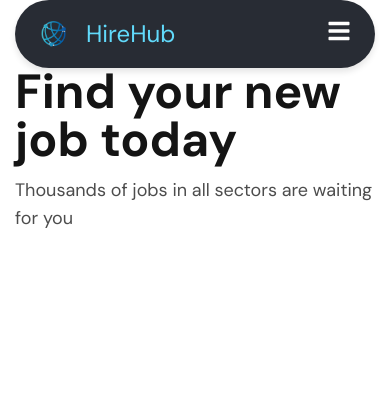
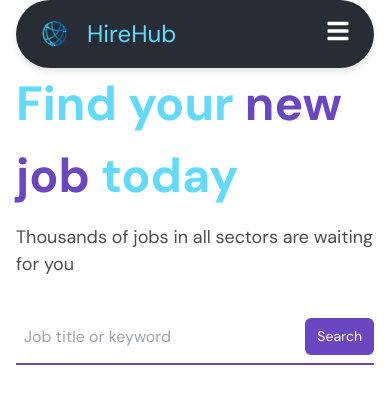
Before and after one commit to ourproject11/Project, a React (Vite) app in the folder job_portal/: page / in a window 390 px wide. Shown: the top 404 px of the page. Built offline with nearby package versions, Linux system fonts and the light colour scheme.

Commit message:
Update banner.jsx component and styling for better responsiveness and aesthetics

```diff
--- /dev/null
+++ b/job_portal/src/components/Banner.css
@@ -0,0 +1,67 @@
+.container {
+    max-width: 1280px;
+    margin-left: auto;
+    margin-right: auto;
+    padding-left: 1rem;
+    padding-right: 1rem;
+  }
+
+  .heading {
+    font-size: 3rem;
+    font-weight: bold;
+    color: var(--primary-color);
+    margin-bottom: 0.75rem;
+  }
+
+  .heading .highlight {
+    color: var(--purple-color);
+  }
+
+  .subheading {
+    font-size: 1.125rem;
+    color: rgba(0, 0, 0, 0.7);
+    margin-bottom: 2rem;
+  }
+
+  .form-container {
+    max-width: 32rem;
+  }
+
+  .form {
+    display: flex;
+    align-items: center;
+    border-bottom: 2px solid var(--purple-color);
+    padding-top: 0.5rem;
+    padding-bottom: 0.5rem;
+  }
+
+  .input {
+    appearance: none;
+    background-color: transparent;
+    border: none;
+    width: 100%;
+    color: #4a5568;
+    margin-right: 0.75rem;
+    padding: 0.25rem 0.5rem;
+    line-height: 1.5;
+  }
+
+  .input:focus {
+    outline: none;
+  }
+
+  .button {
+    flex-shrink: 0;
+    background-color: var(--purple-color);
+    color: white;
+    border: 4px solid var(--purple-color);
+    padding: 0.25rem 0.5rem;
+    border-radius: 0.375rem;
+    text-align: center;
+    font-size: 0.875rem;
+  }
+
+  .button:hover {
+    background-color: var(--purple-dark-color);
+    border-color: var(--purple-dark-color);
+  }
--- a/job_portal/src/components/Banner.jsx
+++ b/job_portal/src/components/Banner.jsx
@@ -1,19 +1,33 @@
-import React from 'react'
+import React from 'react';
+import './Banner.css'; // Import the new CSS file
 
 const Banner = () => {
   return (
-    <div className='mx-w-screen-2xl container mx-auto xl:px-24 px-4 md:py-20 py-14 '>
-       <h1 className='text-5xl font-bold text-primary mb-3'>Find your<span className='text-purple'> new job</span> today</h1>
-       <p className='text-lg text-black/70 mb-8'>Thousands of jobs in all sectors are waiting for you</p>
-       <form>
-        <div>
-            <div>
-                <input type = "text" name = "title" className='block flex-1 border-0 bg-transparent py-1.5 pl-8 text-gray-900 placeholder: text-gray-400 focus:right-0 sm:leading-6'></input>
-            </div>
+    <div className='container mx-auto xl:px-24 px-4 md:py-20 py-14'>
+      <h1 className='heading'>
+        Find your<span className='highlight'> new job</span> today
+      </h1>
+      <p className='subheading'>
+        Thousands of jobs in all sectors are waiting for you
+      </p>
+      <form className='form-container'>
+        <div className='form'>
+          <input
+            type='text'
+            name='title'
+            className='input'
+            placeholder='Job title or keyword'
+          />
+          <button
+            type='submit'
+            className='button'
+          >
+            Search
+          </button>
         </div>
-       </form>
+      </form>
     </div>
-  )
-}
+  );
+};
 
-export default Banner
+export default Banner;
--- a/job_portal/src/index.css
+++ b/job_portal/src/index.css
@@ -1,3 +1,9 @@
 @tailwind base;
 @tailwind components;
 @tailwind utilities;
+
+:root {
+    --primary-color: #61dafb; /* Replace with your primary color */
+    --purple-color: #6b46c1; /* Replace with your purple color */
+    --purple-dark-color: #553c9a; /* Replace with a darker shade of your purple color */
+  }
```
